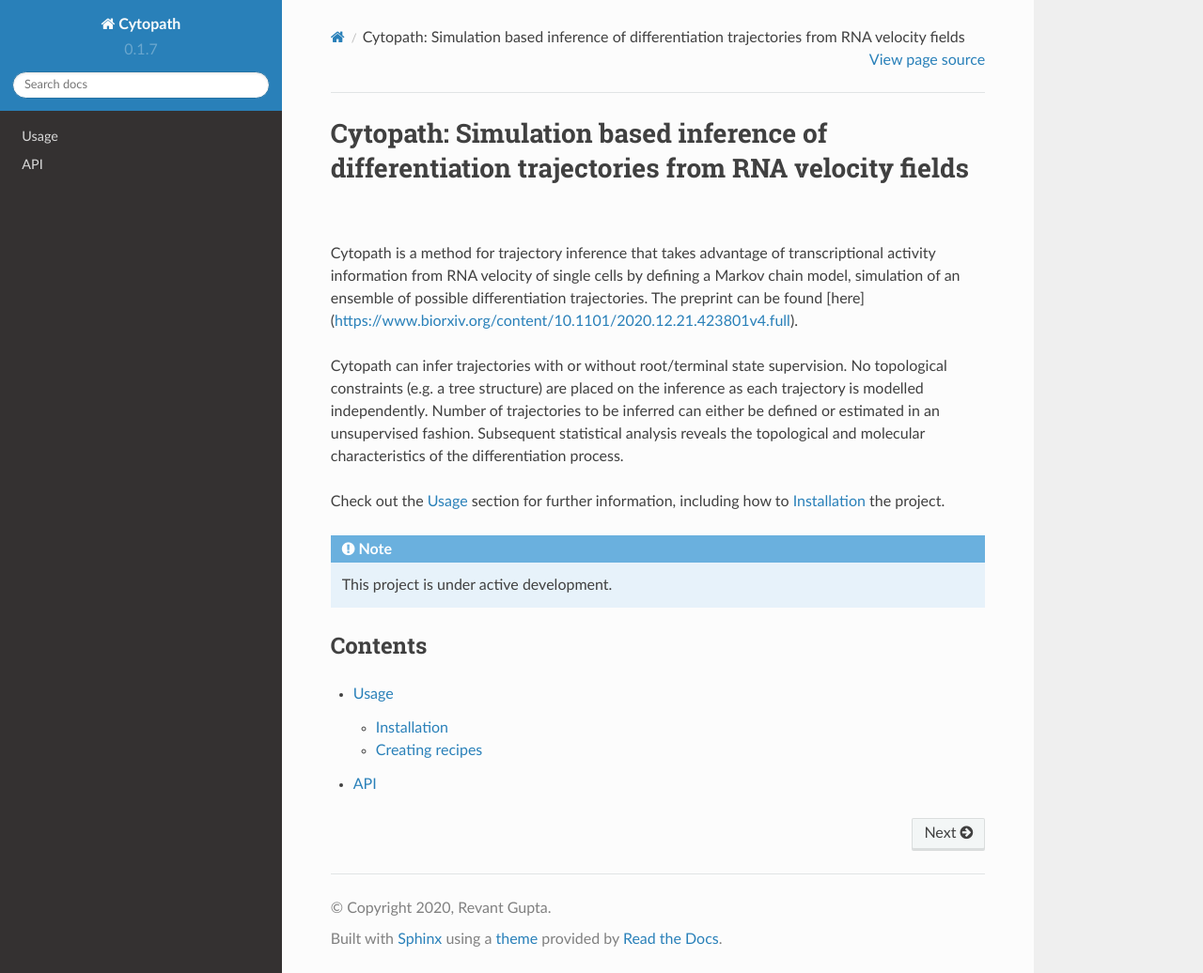
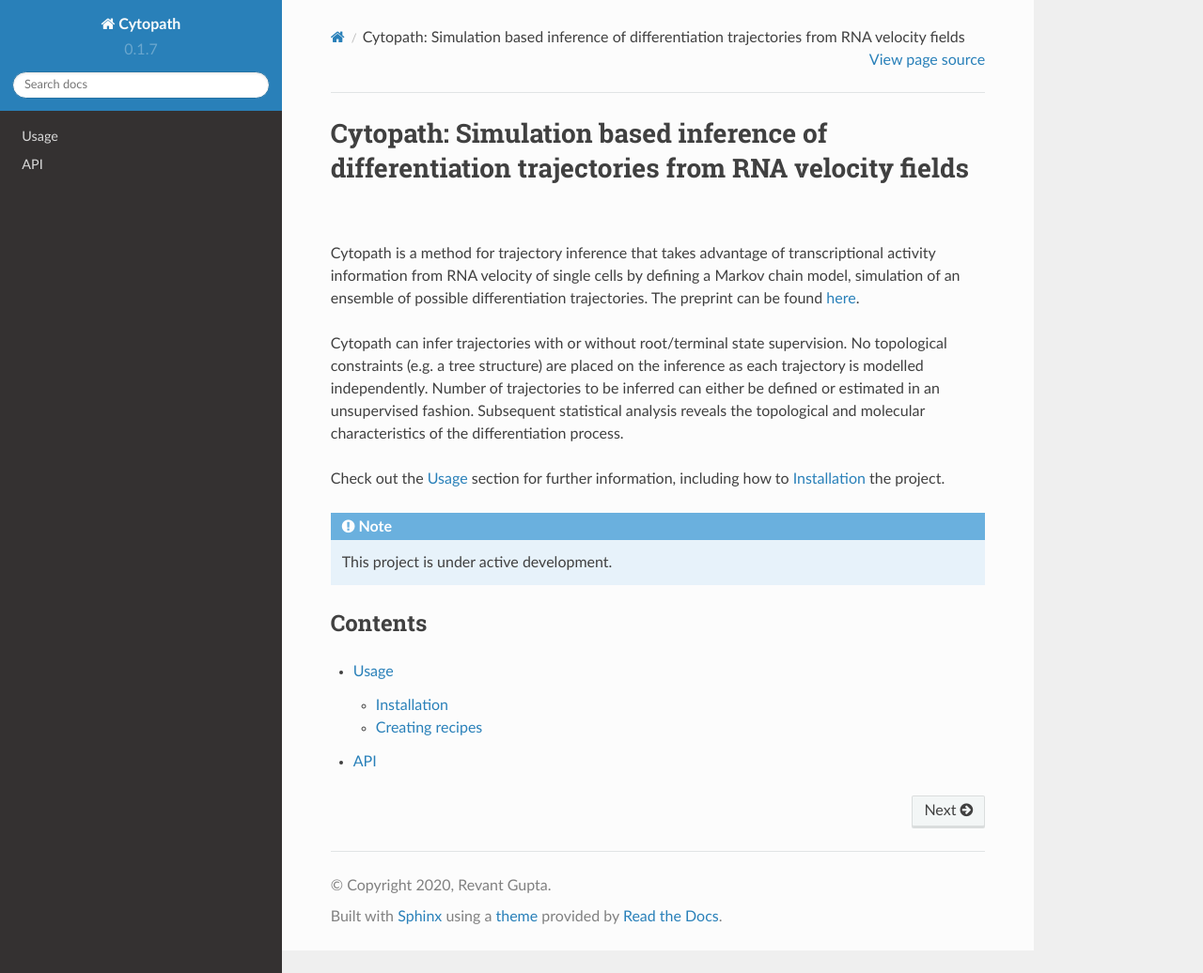
Before and after one commit to aron0093/cytopath, a Sphinx documentation site: the page built from docs/source/index.rst, in a window 1280 px wide and 1036 px high. Shown: the whole window at 94% size. Built offline with Sphinx 7.4.7 and the Read the Docs theme 2.0.0, drawn with Linux system fonts in a browser that asks for light colours.

Commit message:
Update index.rst

```diff
--- a/docs/source/index.rst
+++ b/docs/source/index.rst
@@ -1,7 +1,7 @@
 Cytopath: Simulation based inference of differentiation trajectories from RNA velocity fields
 ===================================
 
-Cytopath is a method for trajectory inference that takes advantage of transcriptional activity information from RNA velocity of single cells by defining a Markov chain model, simulation of an ensemble of possible differentiation trajectories. The preprint can be found [here](https://www.biorxiv.org/content/10.1101/2020.12.21.423801v4.full).
+Cytopath is a method for trajectory inference that takes advantage of transcriptional activity information from RNA velocity of single cells by defining a Markov chain model, simulation of an ensemble of possible differentiation trajectories. The preprint can be found `here <https://www.biorxiv.org/content/10.1101/2020.12.21.423801v4.full>`_.
 
 Cytopath can infer trajectories with or without root/terminal state supervision. No topological constraints (e.g. a tree structure) are placed on the inference as each trajectory is modelled independently. Number of trajectories to be inferred can either be defined or estimated in an unsupervised fashion. Subsequent statistical analysis reveals the topological and molecular characteristics of the differentiation process.
 
```
